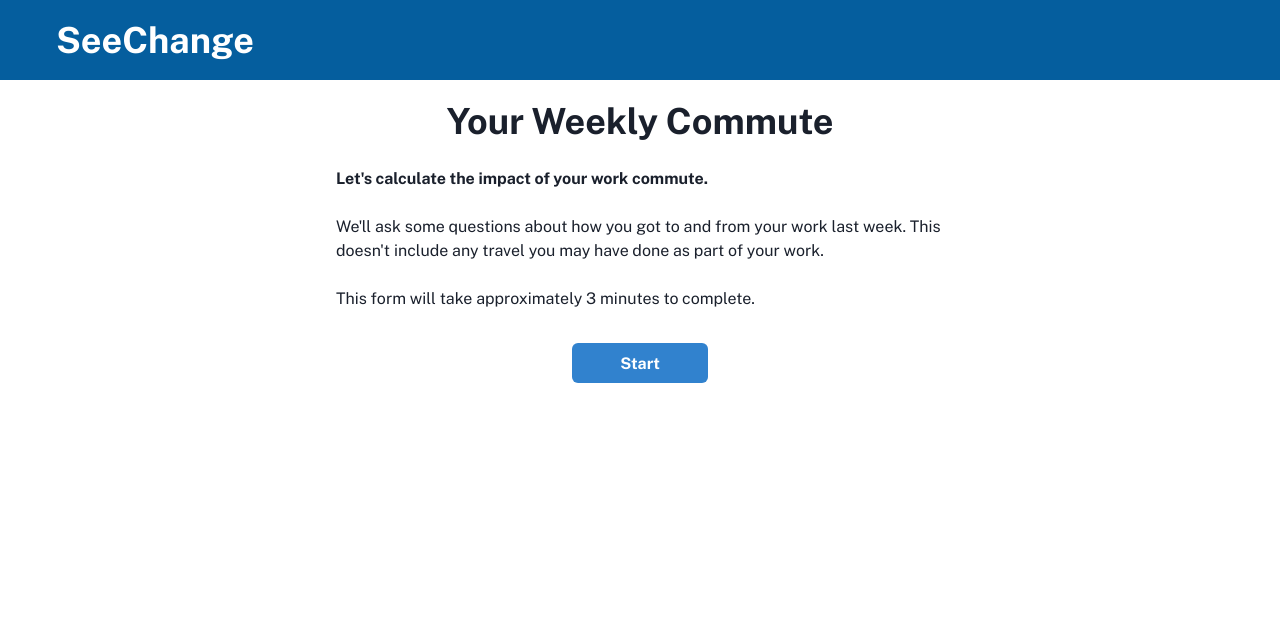
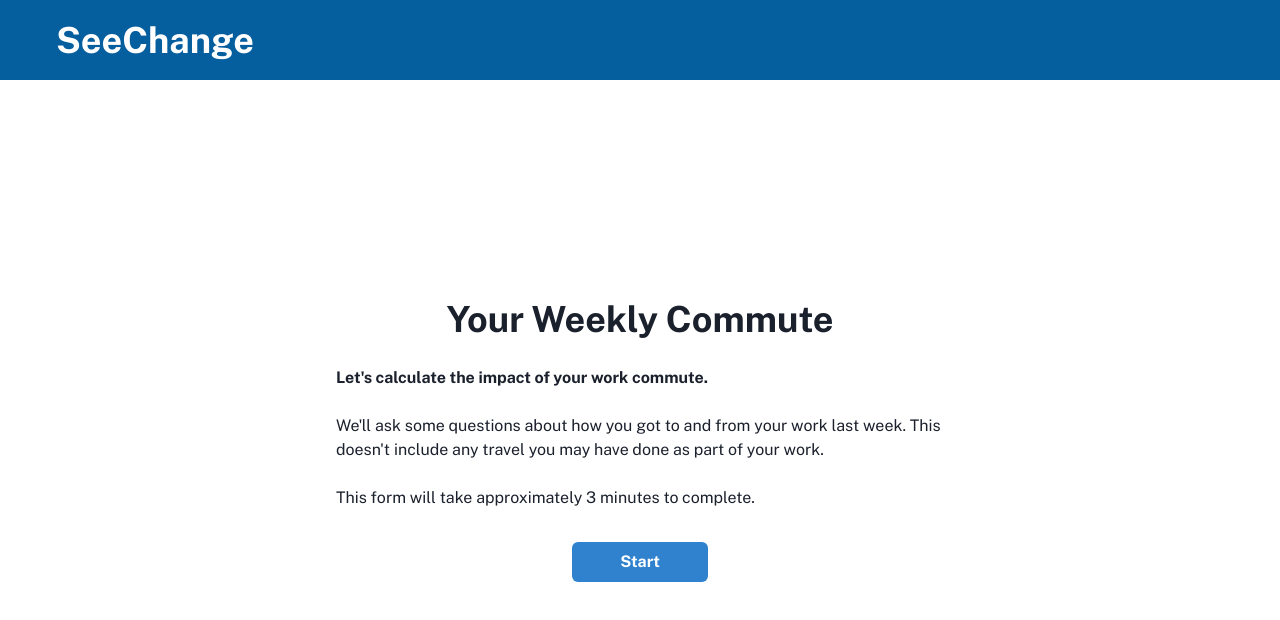
Before and after one commit to CodeforAustralia/council-emissions-calculator, a Next.js app: page / in a window 1280 px wide. Shown: the top 620 px of the page. Built offline with nearby package versions, Linux system fonts and the light colour scheme.

Commit message:
set minHeight so short content is vert-centered

```diff
--- a/components/Layout/Layout.jsx
+++ b/components/Layout/Layout.jsx
@@ -13,10 +13,10 @@ export default function Layout({ children }) {
         <meta name="description" content="Emissions calculator" />
         <link rel="icon" href={`${productionUrl}/favicon.ico`} />
       </Head>
-      <Flex alignItems="center" height={titleBarHeight} pos="fixed" top="0" w="100%" bg="#055E9E" color="white" zIndex={10}>
-        <Text pl="3.5rem" fontSize="2.25rem" fontWeight="bold">SeeChange</Text>
-      </Flex>
-      <Flex alignItems="center" pos="relative" top={titleBarHeight} py={5}>
+      <Flex alignItems="center" minHeight={`calc(100vh - ${titleBarHeight})`} pos="relative" top={titleBarHeight} py={5}>
+        <Flex alignItems="center" height={titleBarHeight} pos="fixed" top="0" w="100%" bg="#055E9E" color="white" zIndex={10}>
+          <Text pl="3.5rem" fontSize="2.25rem" fontWeight="bold">SeeChange</Text>
+        </Flex>
         <Container centerContent maxW="container.sm">
           {children}
         </Container>
```
